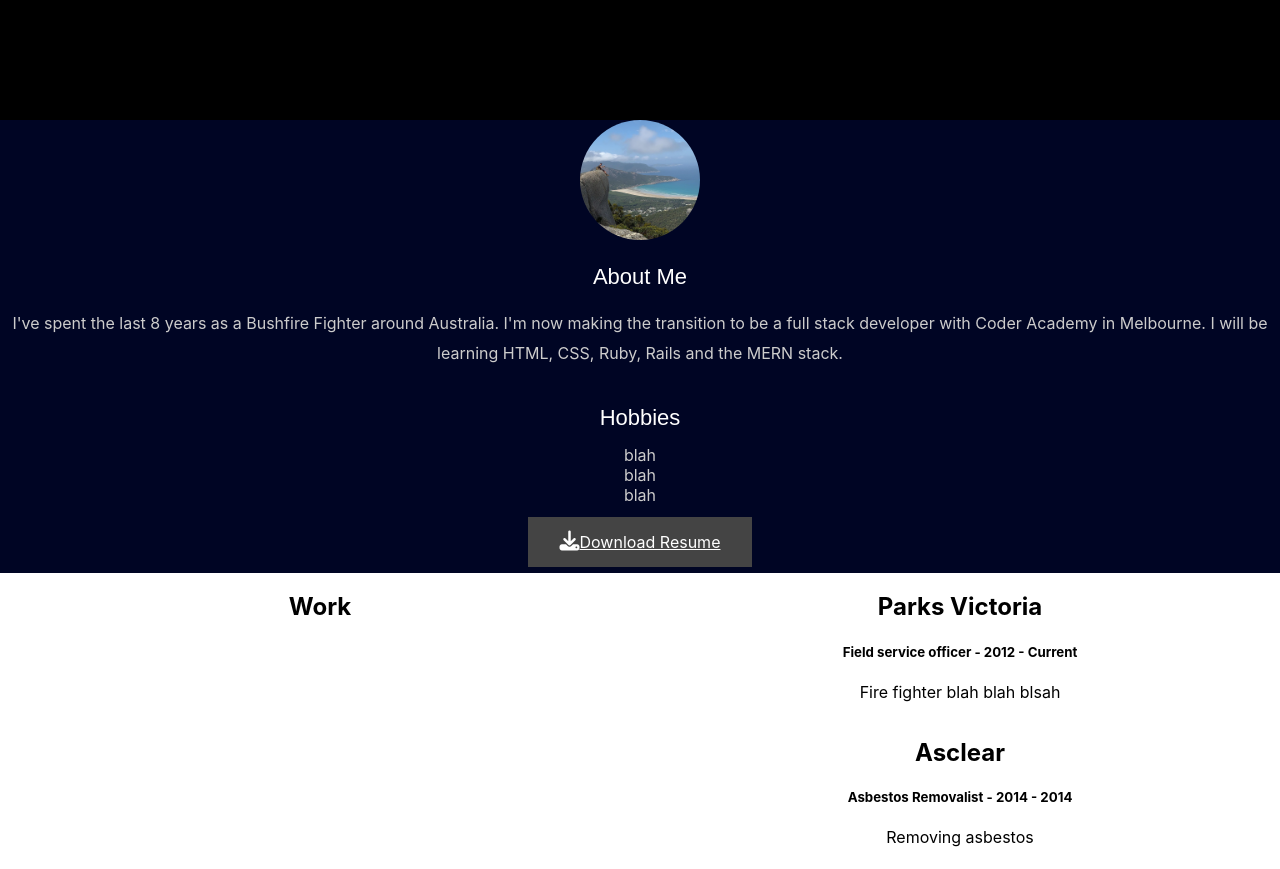
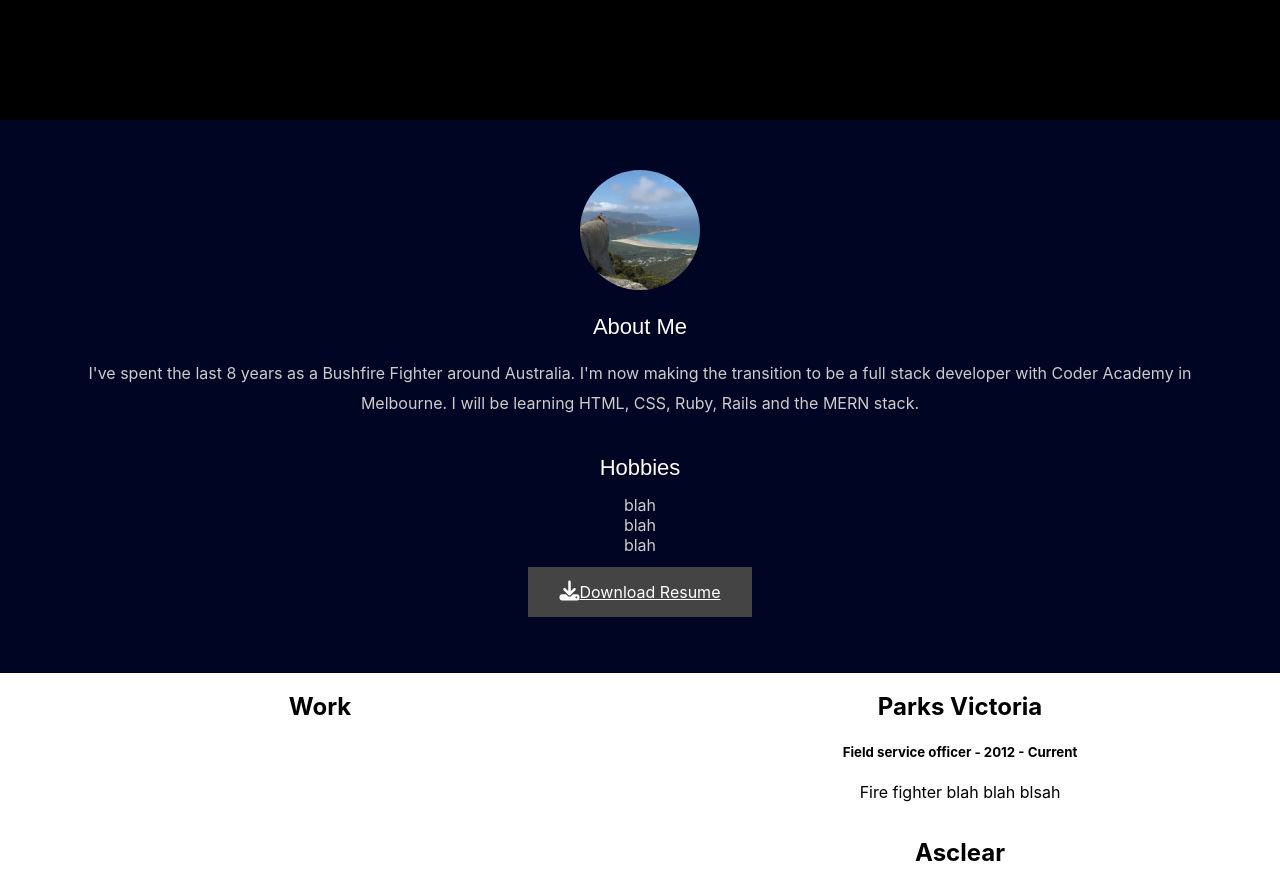
Before and after one commit to RoryMusinskas/React-Portfolio, a React (Create React App) app: page / in a window 1280 px wide. Shown: the part 680-1549 px from the top of the page. Built offline with nearby package versions, Linux system fonts and the light colour scheme; a web font is replaced by a local one.

Commit message:
added padding to about section

```diff
--- a/src/about.css
+++ b/src/about.css
@@ -5,6 +5,7 @@
   justify-content: center;
   align-items: center;
   overflow: hidden;
+  padding: 50px;
 }
 
 #about a, #about a:visited  { color: #fff; }
```
